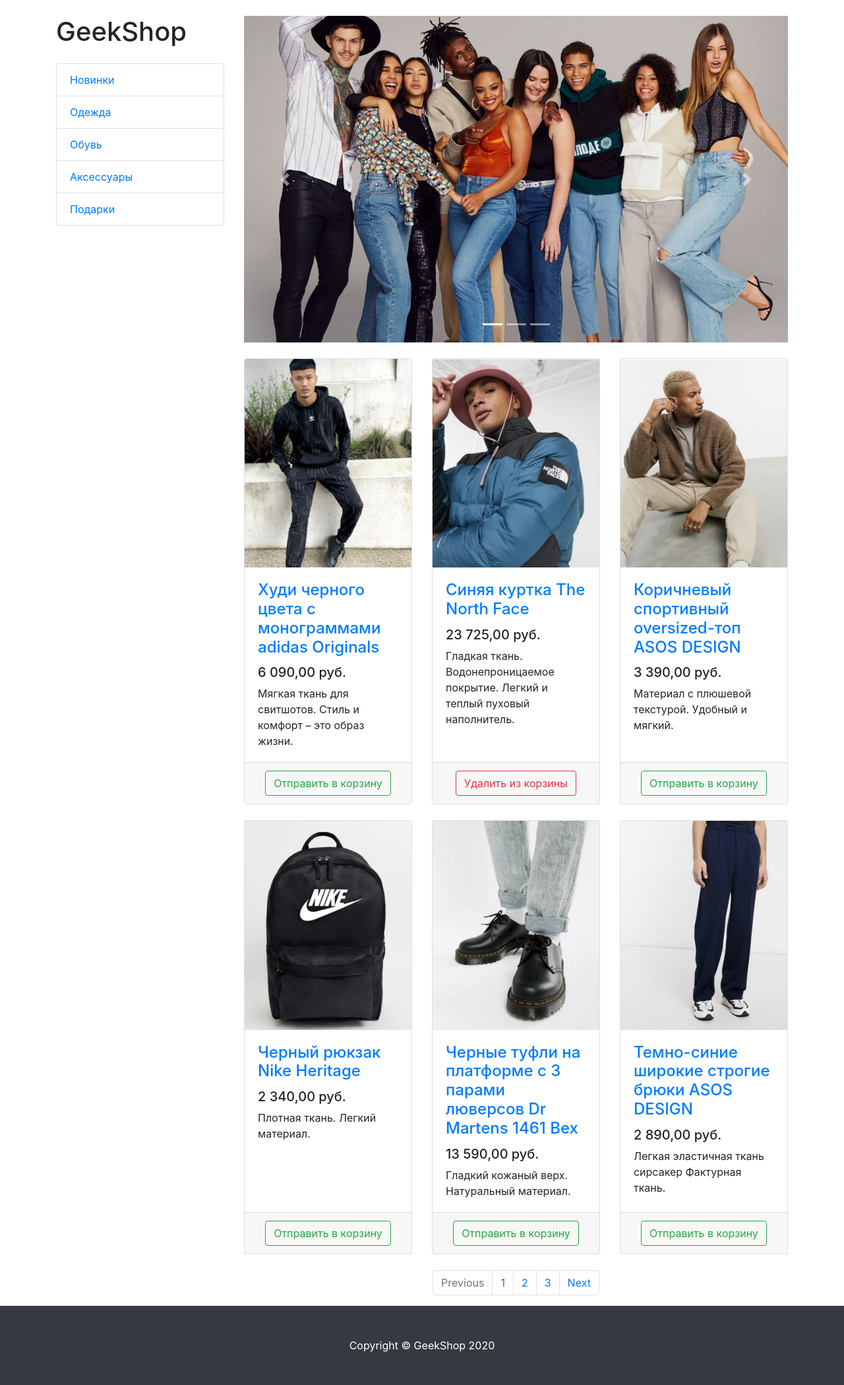
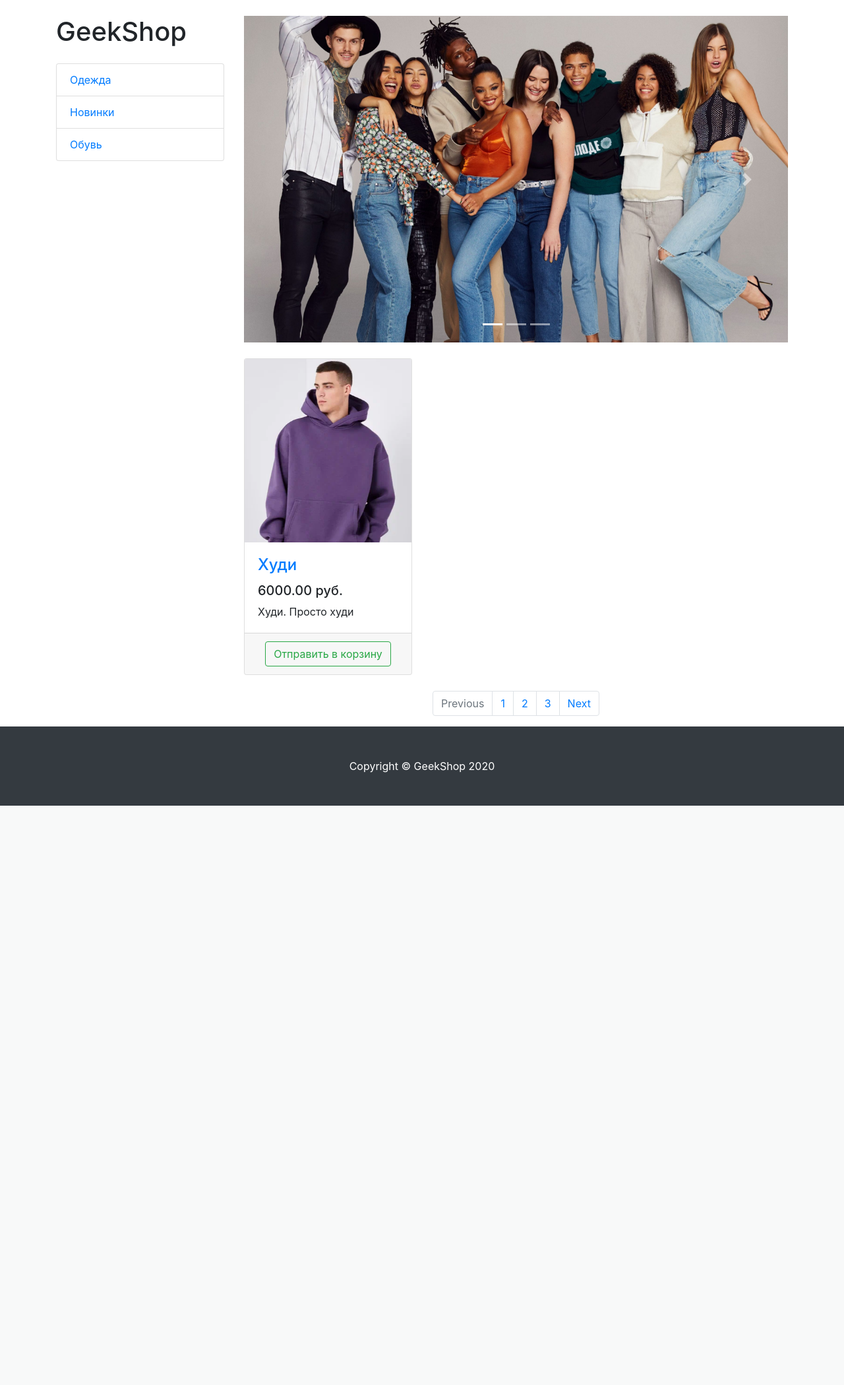
Before and after one commit to WhyMeJes/geekStore, a Django app: page /products/ in a window 1280 px wide. Shown: the part 56-2155 px from the top of the page at 66% size. After the commit the page ends 1277 px from the top, so only its background shows below. Run offline with Django 4.2, Linux system fonts and the light colour scheme; data comes from the database, SQL or seed files in the repository; both versions use the stored data as it was after the commit; parts of the project's set-up code (start-up, migrations or seed data) failed here and were passed over; some libraries are stand-ins or nearby versions.

Commit message:
Теперь продукты подгружаются из БД динамически

```diff
--- a/products/templates/products/products.html
+++ b/products/templates/products/products.html
@@ -10,11 +10,9 @@
 
             <h1 class="my-4">GeekShop</h1>
             <div class="list-group">
-                <a href="#" class="list-group-item">Новинки</a>
-                <a href="#" class="list-group-item">Одежда</a>
-                <a href="#" class="list-group-item">Обувь</a>
-                <a href="#" class="list-group-item">Аксессуары</a>
-                <a href="#" class="list-group-item">Подарки</a>
+                {% for category in categories %}
+                     <a href="#" class="list-group-item">{{ category.name }}</a>
+                {% endfor %}
             </div>
 
         </div>
@@ -51,126 +49,29 @@
 
             <div class="row">
 
-                <div class="col-lg-4 col-md-6 mb-4">
+                {% for product in products %}
+                    <div class="col-lg-4 col-md-6 mb-4">
                     <div class="card h-100">
                         <a href="#">
                             <img class="card-img-top"
-                                 src="{% static 'vendor/img/products/Adidas-hoodie.png' %}"
+                                 src= '/media/{{ product.image }}'
                                  alt="">
                         </a>
                         <div class="card-body">
                             <h4 class="card-title">
-                                <a href="#">Худи черного цвета с монограммами adidas Originals</a>
+                                <a href="#">{{ product.name }}</a>
                             </h4>
-                            <h5>6 090,00 руб.</h5>
-                            <p class="card-text">Мягкая ткань для свитшотов. Стиль и комфорт – это образ жизни.</p>
+                            <h5>{{ product.price }} руб.</h5>
+                            <p class="card-text">{{ product.short_description }}</p>
                         </div>
                         <div class="card-footer text-center">
                             <button type="button" class="btn btn-outline-success">Отправить в корзину</button>
                         </div>
                     </div>
                 </div>
+                {% endfor %}
 
-                <div class="col-lg-4 col-md-6 mb-4">
-                    <div class="card h-100">
-                        <a href="#">
-                            <img class="card-img-top"
-                                 src="{% static 'vendor/img/products/Blue-jacket-The-North-Face.png' %}" alt="">
-                        </a>
-                        <div class="card-body">
-                            <h4 class="card-title">
-                                <a href="#">Синяя куртка The North Face</a>
-                            </h4>
-                            <h5>23 725,00 руб.</h5>
-                            <p class="card-text">
-                                Гладкая ткань. Водонепроницаемое покрытие. Легкий и теплый пуховый наполнитель.
-                            </p>
-                        </div>
-                        <div class="card-footer text-center">
-                            <button type="button" class="btn btn-outline-danger">Удалить из корзины</button>
-                        </div>
-                    </div>
-                </div>
 
-                <div class="col-lg-4 col-md-6 mb-4">
-                    <div class="card h-100">
-                        <a href="#">
-                            <img class="card-img-top"
-                                 src="{% static 'vendor/img/products/Brown-sports-oversized-top-ASOS-DESIGN.png' %}"
-                                 alt="">
-                        </a>
-                        <div class="card-body">
-                            <h4 class="card-title">
-                                <a href="#">Коричневый спортивный oversized-топ ASOS DESIGN</a>
-                            </h4>
-                            <h5>3 390,00 руб.</h5>
-                            <p class="card-text">Материал с плюшевой текстурой. Удобный и мягкий.</p>
-                        </div>
-                        <div class="card-footer text-center">
-                            <button type="button" class="btn btn-outline-success">Отправить в корзину</button>
-                        </div>
-                    </div>
-                </div>
-
-                <div class="col-lg-4 col-md-6 mb-4">
-                    <div class="card h-100">
-                        <a href="#">
-                            <img class="card-img-top"
-                                 src="{% static 'vendor/img/products/Black-Nike-Heritage-backpack.png' %}"
-                                 alt="">
-                        </a>
-                        <div class="card-body">
-                            <h4 class="card-title">
-                                <a href="#">Черный рюкзак Nike Heritage</a>
-                            </h4>
-                            <h5>2 340,00 руб.</h5>
-                            <p class="card-text">Плотная ткань. Легкий материал.</p>
-                        </div>
-                        <div class="card-footer text-center">
-                            <button type="button" class="btn btn-outline-success">Отправить в корзину</button>
-                        </div>
-                    </div>
-                </div>
-
-                <div class="col-lg-4 col-md-6 mb-4">
-                    <div class="card h-100">
-                        <a href="#">
-                            <img class="card-img-top"
-                                 src="{% static 'vendor/img/products/Black-Dr-Martens-shoes.png' %}"
-                                 alt="">
-                        </a>
-                        <div class="card-body">
-                            <h4 class="card-title">
-                                <a href="#">Черные туфли на платформе с 3 парами люверсов Dr Martens 1461 Bex</a>
-                            </h4>
-                            <h5>13 590,00 руб.</h5>
-                            <p class="card-text">Гладкий кожаный верх. Натуральный материал.</p>
-                        </div>
-                        <div class="card-footer text-center">
-                            <button type="button" class="btn btn-outline-success">Отправить в корзину</button>
-                        </div>
-                    </div>
-                </div>
-
-                <div class="col-lg-4 col-md-6 mb-4">
-                    <div class="card h-100">
-                        <a href="#">
-                            <img class="card-img-top"
-                                 src="{% static 'vendor/img/products/Dark-blue-wide-leg-ASOs-DESIGN-trousers.png' %}"
-                                 alt="">
-                        </a>
-                        <div class="card-body">
-                            <h4 class="card-title">
-                                <a href="#">Темно-синие широкие строгие брюки ASOS DESIGN</a>
-                            </h4>
-                            <h5>2 890,00 руб.</h5>
-                            <p class="card-text">Легкая эластичная ткань сирсакер Фактурная ткань.</p>
-                        </div>
-                        <div class="card-footer text-center">
-                            <button type="button" class="btn btn-outline-success">Отправить в корзину</button>
-                        </div>
-                    </div>
-                </div>
 
             </div>
 
--- a/products/views.py
+++ b/products/views.py
@@ -1,5 +1,5 @@
 from django.shortcuts import render
-
+from products.models import Products, ProductCategory
 # Create your views here.
 
 def index(request):
@@ -11,5 +11,7 @@
 def products(request):
     context = {
         'title': 'Каталог',
+        'categories': ProductCategory.objects.all(),
+        'products': Products.objects.all(),
     }
     return render(request,"products/products.html", context)
--- a/storeProject/urls.py
+++ b/storeProject/urls.py
@@ -16,7 +16,7 @@
 """
 from django.contrib import admin
 from django.urls import path
-from products.views import index, products, test_context
+from products.views import index, products
 from django.conf.urls.static import static
 from django.conf import settings
 
```
Also changed, not shown: db.sqlite3.
